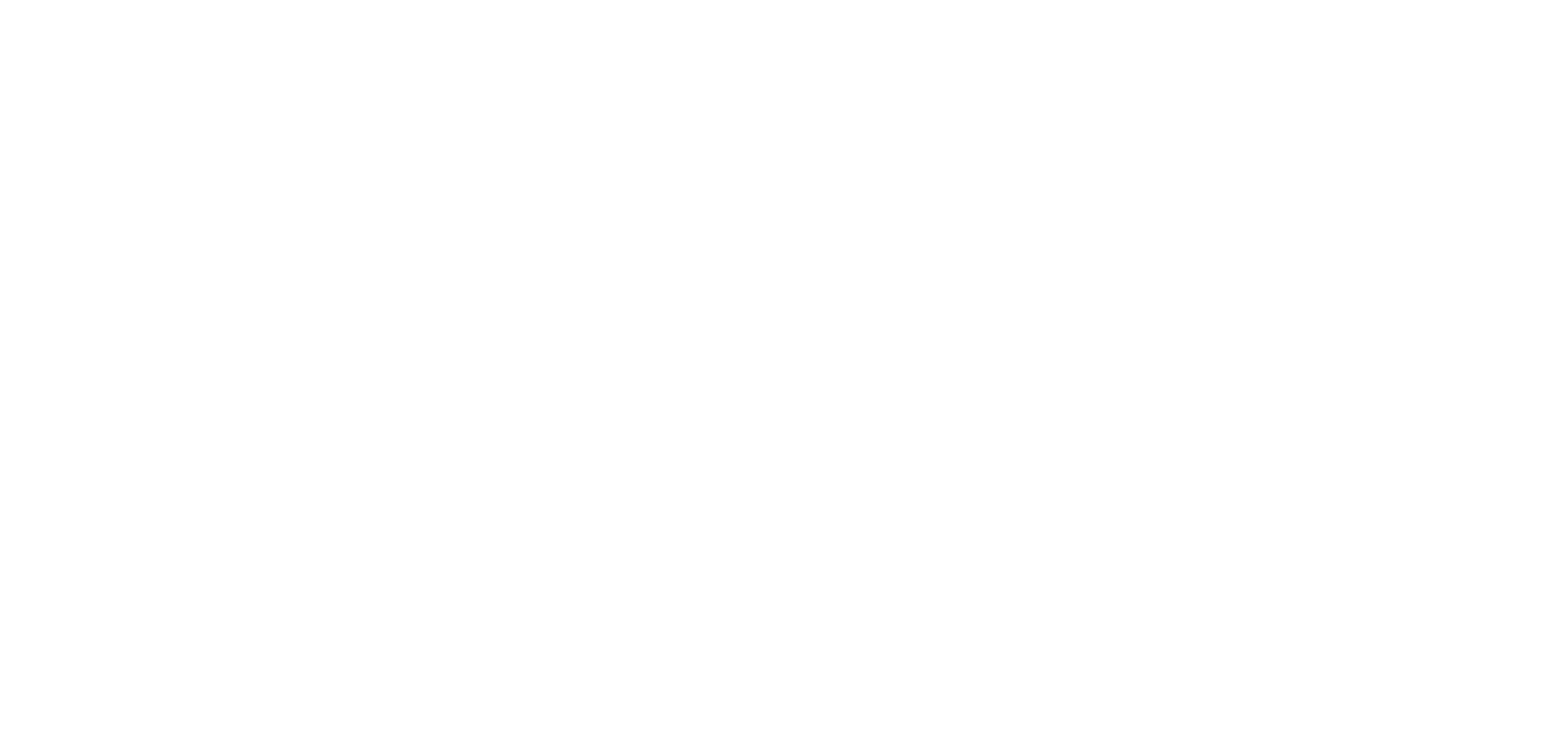
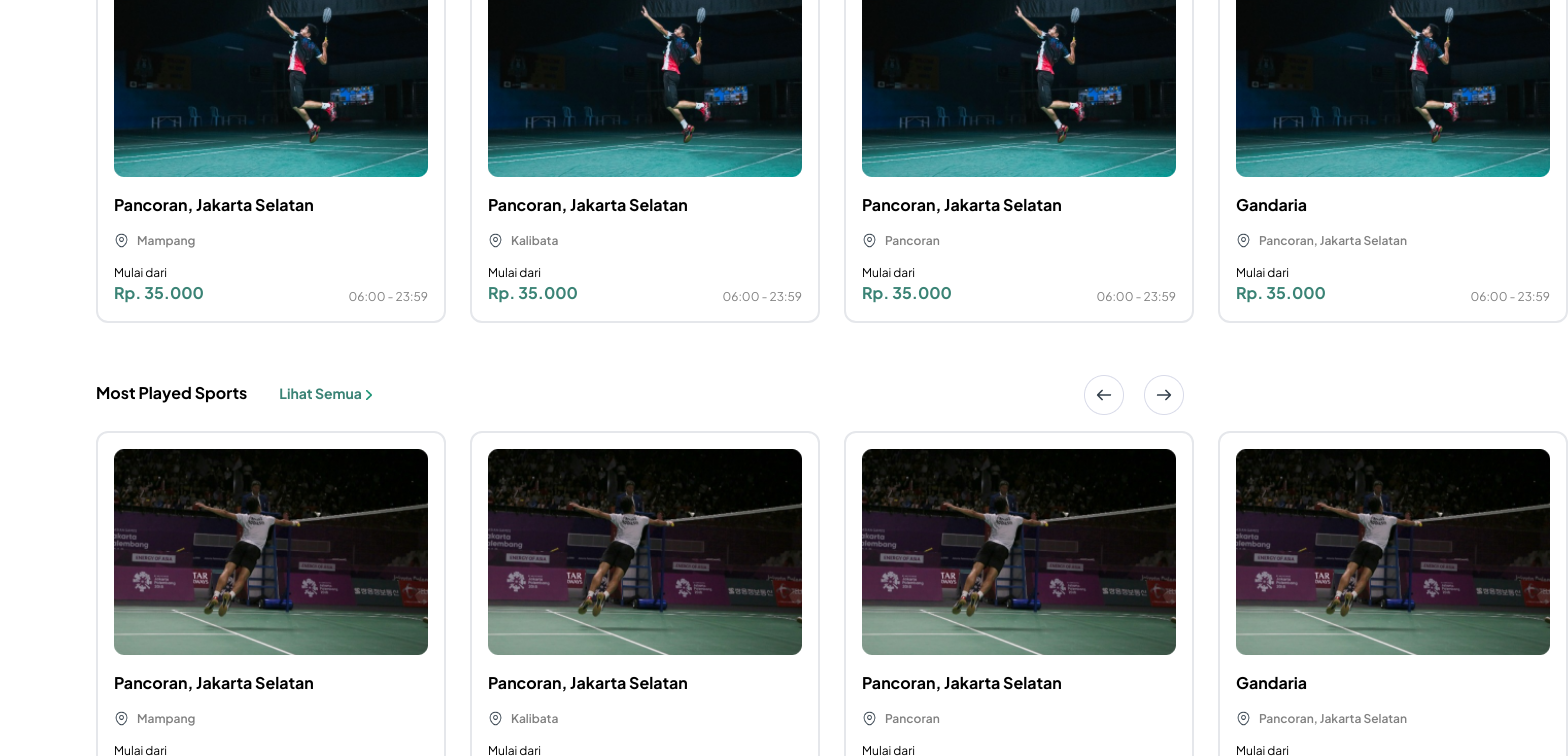
Before and after one commit to agitafajar/fithall, a Next.js app: page / in a window 1280 px wide. Shown: the part 733-1489 px from the top of the page, 1568 px wide, since content can reach past the window. Before the commit the page ends 800 px from the top, so only its background shows below. Built offline with nearby package versions, Linux system fonts and the light colour scheme.

Commit message:
(feat): cabang card

```diff
--- /dev/null
+++ b/src/app/components/cards/CabangLapanganCard.tsx
@@ -0,0 +1,33 @@
+/* eslint-disable @next/next/no-img-element */
+"use client ";
+
+type Props = {
+  pic: string;
+  label: string;
+  location: string;
+  price: string;
+  time: string;
+};
+export default function CabangLapanganCard(props: Props) {
+  const { pic, label, location, price, time } = props;
+
+  return (
+    <>
+      <div className="flex flex-col p-4 border-2 w-[350px] rounded-xl gap-4">
+        <img src={pic} alt="" width="full" />
+        <p className="font-bold">{label}</p>
+        <div className="flex items-center gap-2 text-xs font-semibold text-[#808080]">
+          <img src="./assets/png/location.png" alt="" width="15px" />
+          <p>{location}</p>
+        </div>
+        <div className="flex justify-between items-end">
+          <div>
+            <p className="text-xs">Mulai dari</p>
+            <p className="text-md font-bold text-primary">{price}</p>
+          </div>
+          <p className="text-xs text-[#808080]">{time}</p>
+        </div>
+      </div>
+    </>
+  );
+}
--- a/src/app/page.tsx
+++ b/src/app/page.tsx
@@ -1,4 +1,5 @@
 /* eslint-disable jsx-a11y/alt-text */
+import CabangLapanganCard from "./components/cards/CabangLapanganCard";
 import FilterCard from "./components/cards/FilterCards";
 
 /* eslint-disable @next/next/no-img-element */
@@ -18,6 +19,68 @@
       title: "Date",
       desc: "Pilih Tanggal",
       icon: "./assets/png/calendar.png",
+    },
+  ];
+
+  const dataCabang = [
+    {
+      pic: "./assets/png/contoh-cabang.png",
+      label: "Mampang",
+      location: "Pancoran, Jakarta Selatan",
+      price: "Rp. 35.000",
+      time: "06:00 - 23:59",
+    },
+    {
+      pic: "./assets/png/contoh-cabang.png",
+      label: "Kalibata",
+      location: "Pancoran, Jakarta Selatan",
+      price: "Rp. 35.000",
+      time: "06:00 - 23:59",
+    },
+    {
+      pic: "./assets/png/contoh-cabang.png",
+      label: "Pancoran",
+      location: "Pancoran, Jakarta Selatan",
+      price: "Rp. 35.000",
+      time: "06:00 - 23:59",
+    },
+    {
+      pic: "./assets/png/contoh-cabang.png",
+      location: "Gandaria",
+      label: "Pancoran, Jakarta Selatan",
+      price: "Rp. 35.000",
+      time: "06:00 - 23:59",
+    },
+  ];
+
+  const dataSport = [
+    {
+      pic: "./assets/png/contoh-sport.png",
+      label: "Mampang",
+      location: "Pancoran, Jakarta Selatan",
+      price: "Rp. 35.000",
+      time: "06:00 - 23:59",
+    },
+    {
+      pic: "./assets/png/contoh-sport.png",
+      label: "Kalibata",
+      location: "Pancoran, Jakarta Selatan",
+      price: "Rp. 35.000",
+      time: "06:00 - 23:59",
+    },
+    {
+      pic: "./assets/png/contoh-sport.png",
+      label: "Pancoran",
+      location: "Pancoran, Jakarta Selatan",
+      price: "Rp. 35.000",
+      time: "06:00 - 23:59",
+    },
+    {
+      pic: "./assets/png/contoh-sport.png",
+      location: "Gandaria",
+      label: "Pancoran, Jakarta Selatan",
+      price: "Rp. 35.000",
+      time: "06:00 - 23:59",
     },
   ];
 
@@ -84,7 +147,68 @@
             />
           </div>
         </div>
-        <div>cek</div>
+        <div className="flex gap-6 mb-12 justify-between">
+          {dataCabang.map((dataList, key) => {
+            return (
+              <>
+                <div key={key}>
+                  <CabangLapanganCard
+                    pic={dataList.pic}
+                    label={dataList.location}
+                    location={dataList.label}
+                    price={dataList.price}
+                    time={dataList.time}
+                  />
+                </div>
+              </>
+            );
+          })}
+        </div>
+      </div>
+
+      <div>
+        <div className="flex justify-between items-center mb-4">
+          <p className="font-bold flex">
+            Most Played Sports
+            <span className="text-primary flex items-center pl-8 text-sm cursor-pointer">
+              Lihat Semua
+              <img
+                src="./assets/png/next.png"
+                width="6px"
+                className="ml-1 pt-1"
+              />
+            </span>
+          </p>
+          <div className="flex gap-4">
+            <img
+              src="./assets/png/back-icon.png"
+              width="40px"
+              className="ml-1 pt-1 cursor-pointer"
+            />
+            <img
+              src="./assets/png/next-icon.png"
+              width="40px"
+              className="ml-1 pt-1 cursor-pointer"
+            />
+          </div>
+        </div>
+        <div className="flex gap-6 mb-12 justify-between">
+          {dataSport.map((dataList, key) => {
+            return (
+              <>
+                <div key={key}>
+                  <CabangLapanganCard
+                    pic={dataList.pic}
+                    label={dataList.location}
+                    location={dataList.label}
+                    price={dataList.price}
+                    time={dataList.time}
+                  />
+                </div>
+              </>
+            );
+          })}
+        </div>
       </div>
     </main>
   );
```
Also changed, not shown: public/assets/png/contoh-cabang.png (added), public/assets/png/contoh-sport.png (added).
